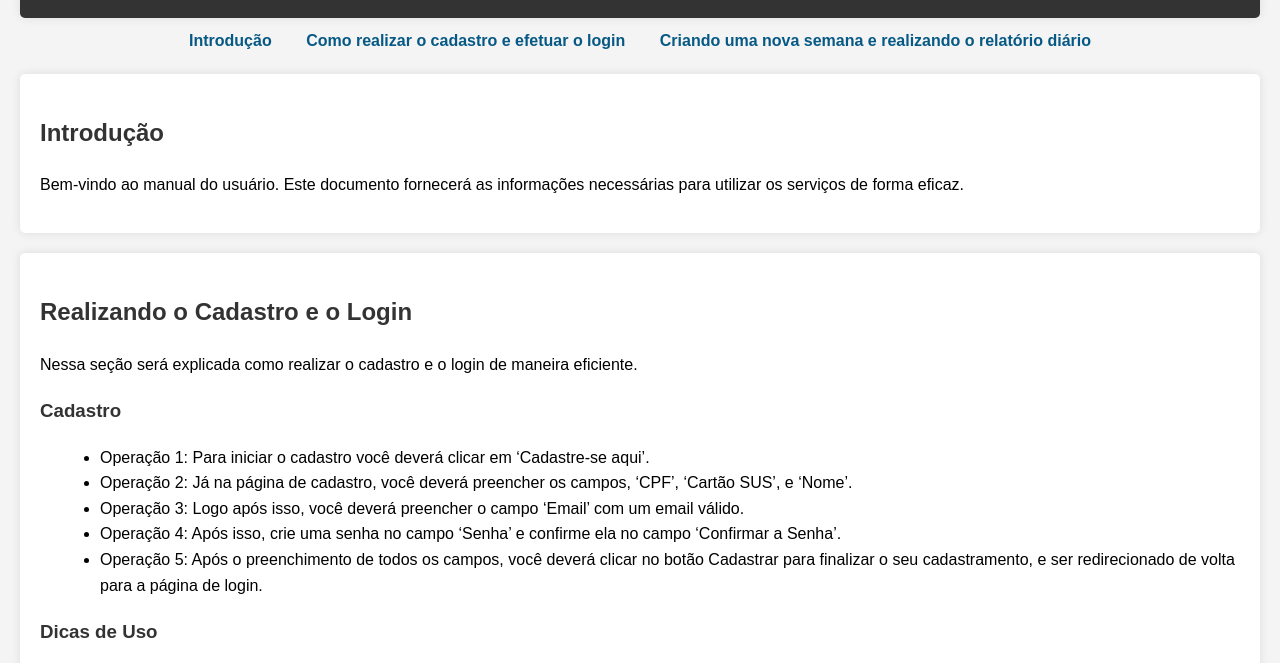
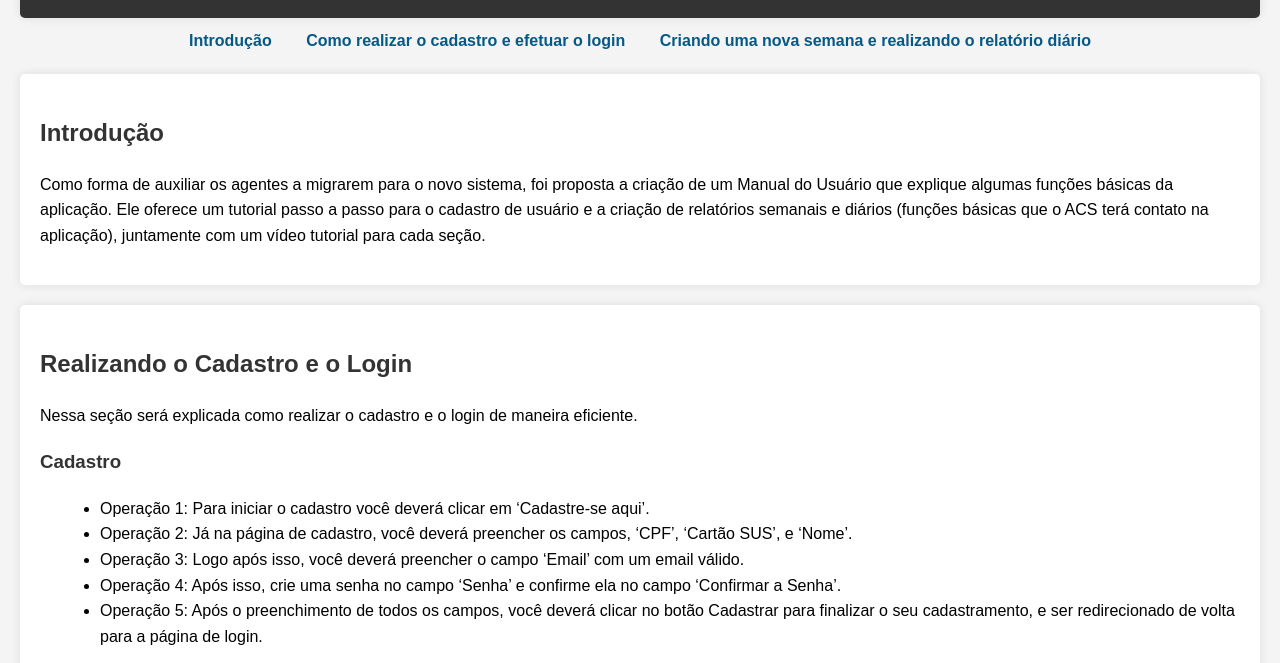
Before and after one commit to GuilhermeMarkz/manual_siscv, a plain HTML site: page index.html in a window 1280 px wide. Shown: the part 116-779 px from the top of the page. Drawn offline with Linux system fonts and the light colour scheme.

Commit message:
Add files via upload

```diff
--- a/index.html
+++ b/index.html
@@ -20,7 +20,8 @@
     <section id="introducao">
         <div class="container">
             <h2>Introdução</h2>
-            <p>Bem-vindo ao manual do usuário. Este documento fornecerá as informações necessárias para utilizar os serviços de forma eficaz.</p>
+            <p>Como forma de auxiliar os agentes a migrarem para o novo sistema, foi proposta a criação de um Manual do Usuário que explique algumas funções básicas da aplicação. Ele oferece um tutorial passo a passo para o cadastro de usuário e a criação de relatórios semanais e diários (funções básicas que o ACS terá contato na aplicação), juntamente com um vídeo tutorial para cada seção.
+            </p>
         </div>
     </section>
 
```
